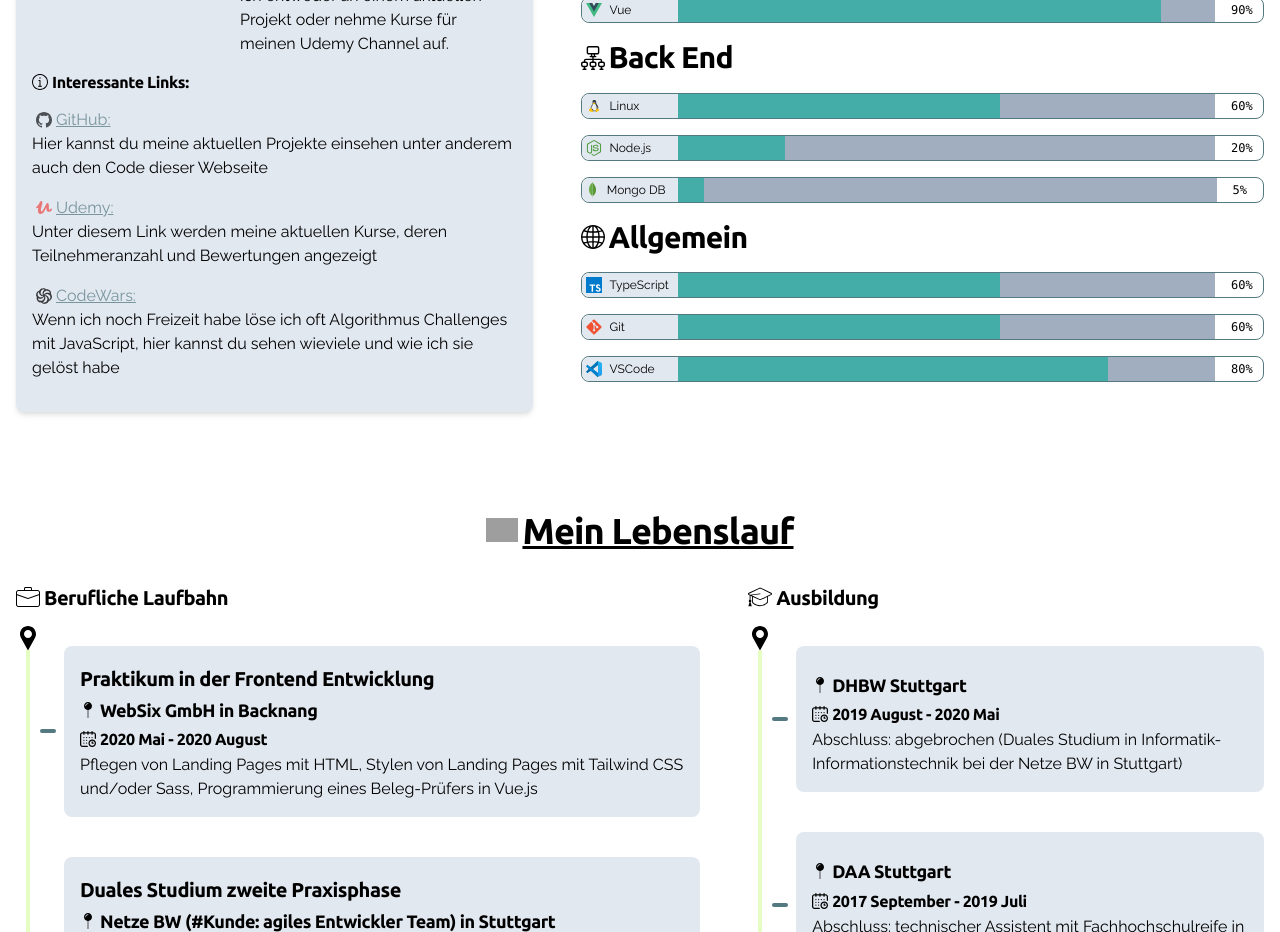
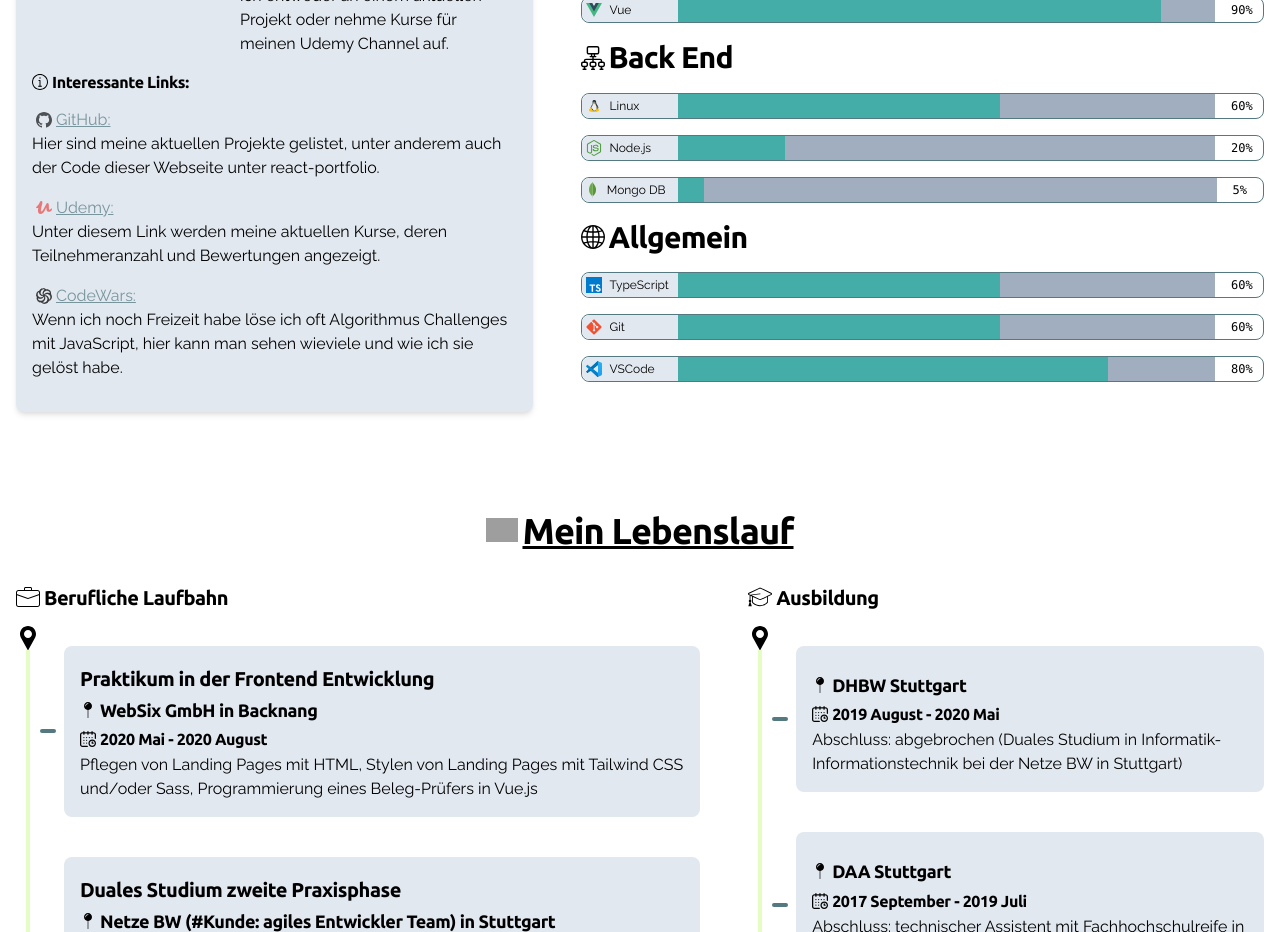
Before and after one commit to BennyDeeDev/react-portfolio, a React (Create React App) app: page / in a window 1280 px wide. Shown: the part 1700-2632 px from the top of the page. Built offline with nearby package versions, Linux system fonts and the light colour scheme; grey boxes are pictures that could not be loaded.

Commit message:
finished portfolio 🎉

```diff
--- a/src/components/SkillItem.tsx
+++ b/src/components/SkillItem.tsx
@@ -14,7 +14,7 @@ export default function SkillItem({ text, svg, progress }) {
 				</div>
 				<div className="bg-gray-500 w-full h-6">
 					<VisibilitySensor>
-						<Reveal effect="animateWidth" duration={1500}>
+						<Reveal effect="animateWidth" duration={2000}>
 							<div
 								className="bg-minimalist-teal h-6"
 								style={{ width: progress }}
--- a/src/mocks/linksMock.ts
+++ b/src/mocks/linksMock.ts
@@ -8,14 +8,16 @@ export default [
 		svg: github,
 		title: "GitHub",
 		link: "https://github.com/Relentl3zz",
-		text: "Hier kannst du meine aktuellen Projekte einsehen unter anderem auch den Code dieser Webseite",
+		text:
+			"Hier sind meine aktuellen Projekte gelistet, unter anderem auch der Code dieser Webseite unter react-portfolio."
 	},
 	{
 		id: 2,
 		svg: udemy,
 		title: "Udemy",
 		link: "https://www.udemy.com/user/benjamin-derksen/",
-		text: "Unter diesem Link werden meine aktuellen Kurse, deren Teilnehmeranzahl und Bewertungen angezeigt",
+		text:
+			"Unter diesem Link werden meine aktuellen Kurse, deren Teilnehmeranzahl und Bewertungen angezeigt."
 	},
 	{
 		id: 3,
@@ -23,6 +25,6 @@ export default [
 		title: "CodeWars",
 		link: "https://www.codewars.com/users/Relentl3zz",
 		text:
-			"Wenn ich noch Freizeit habe löse ich oft Algorithmus Challenges mit JavaScript, hier kannst du sehen wieviele und wie ich sie gelöst habe",
-	},
+			"Wenn ich noch Freizeit habe löse ich oft Algorithmus Challenges mit JavaScript, hier kann man sehen wieviele und wie ich sie gelöst habe."
+	}
 ];
```
